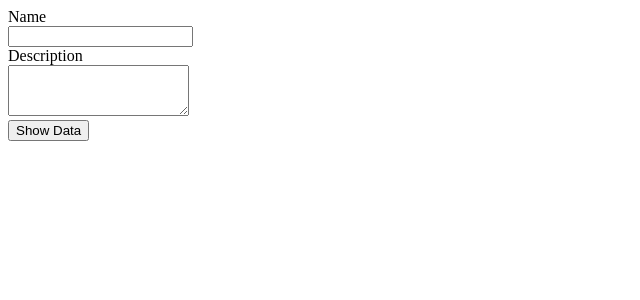
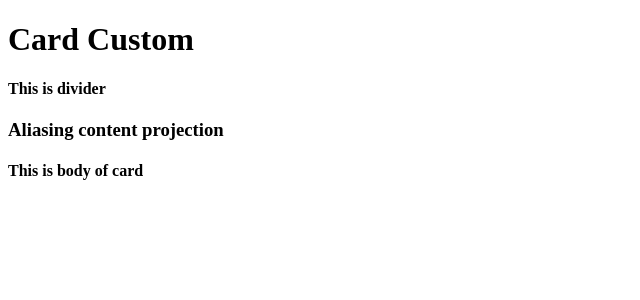
Before and after one commit to zulfikar4568/angular-concepts, an Angular app: page / in a window 1280 px wide. Shown: the top 300 px of the page, without its empty margins (0-640 px from the left). Built offline with nearby package versions, Linux system fonts and the light colour scheme.

Commit message:
feat: content projection

```diff
--- /dev/null
+++ b/src/app/06-content-projection/content-projection.component.ts
@@ -0,0 +1,13 @@
+import { Component } from "@angular/core";
+
+@Component({
+  selector: 'custom-card',
+  template: `
+    <div class="card-shadow">
+      <ng-content select=".card-title"/>
+      <div class="card-divider"><h4>This is divider</h4></div>
+      <ng-content select=".card-body"/>
+    </div>
+  `
+})
+export class CustomCard {}
--- a/src/app/app.component.html
+++ b/src/app/app.component.html
@@ -28,4 +28,15 @@
 
 <!-- ###################### Output Function ################################## -->
 <!-- <parent-comp /> -->
-<parent-comp-2 />
+<!-- <parent-comp-2 /> -->
+
+<!-- ############################ Content Projection ####################### -->
+ <custom-card >
+  <div class="card-title">
+    <h1>Card Custom</h1>
+  </div>
+  <h3 ngProjectAs=".card-body">Aliasing content projection</h3>
+  <div class="card-body">
+    <h4>This is body of card</h4>
+  </div>
+</custom-card>
--- a/src/app/app.component.ts
+++ b/src/app/app.component.ts
@@ -5,11 +5,12 @@ import { StylingModule } from './02-styling/styling.module';
 import { InputModule } from './03-input/input.module';
 import { CustomEventModule } from './04-custom-event/custom-event.module';
 import { OutputFuncModule } from './05-output-function/output-func.module';
+import { ContentProjectionModule } from './06-content-projection/content-projection.module';
 
 @Component({
   selector: 'app-root',
   standalone: true,
-  imports: [RouterOutlet, SelectorModule, StylingModule, InputModule, CustomEventModule, OutputFuncModule],
+  imports: [RouterOutlet, SelectorModule, StylingModule, InputModule, CustomEventModule, OutputFuncModule, ContentProjectionModule],
   templateUrl: './app.component.html',
   styleUrl: './app.component.scss'
 })
```
Also changed, not shown: src/app/06-content-projection/content-projection.module.ts (added, +8 -0 lines).
